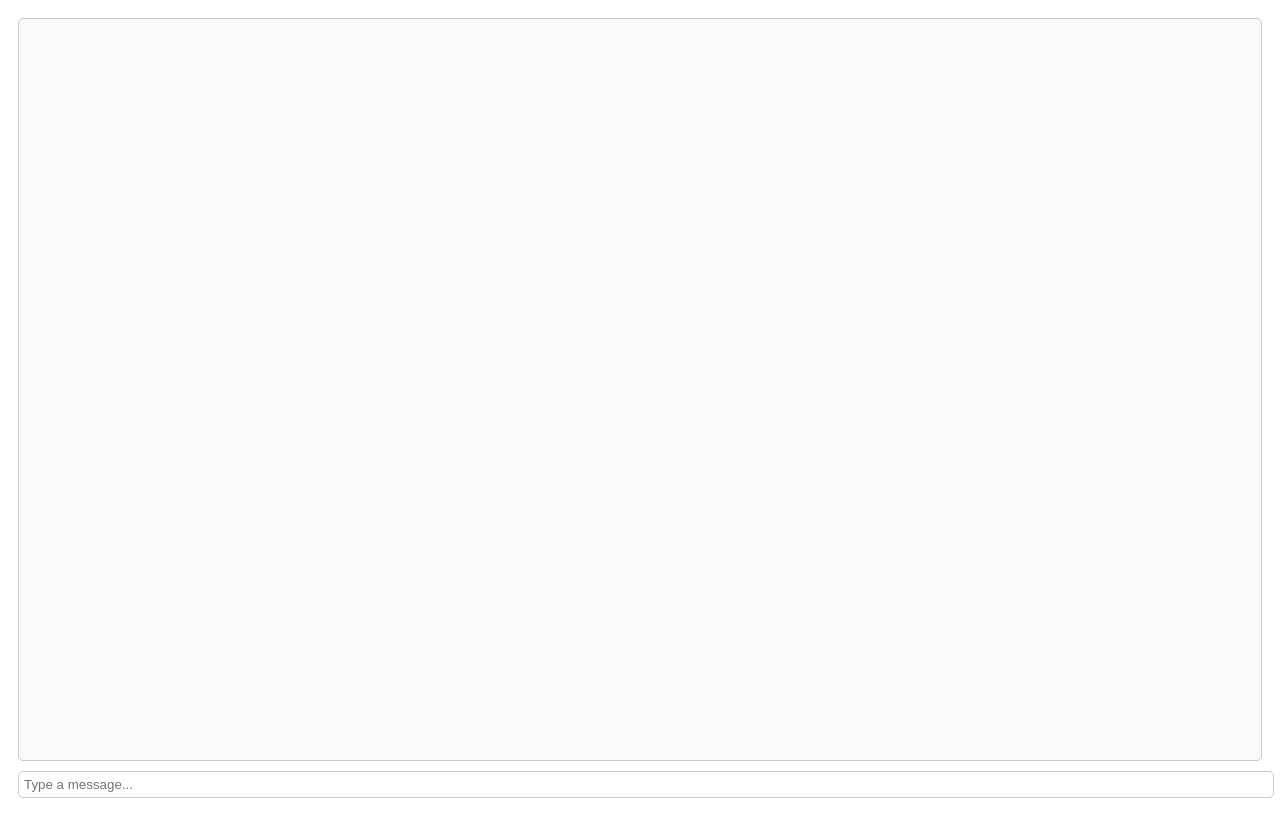
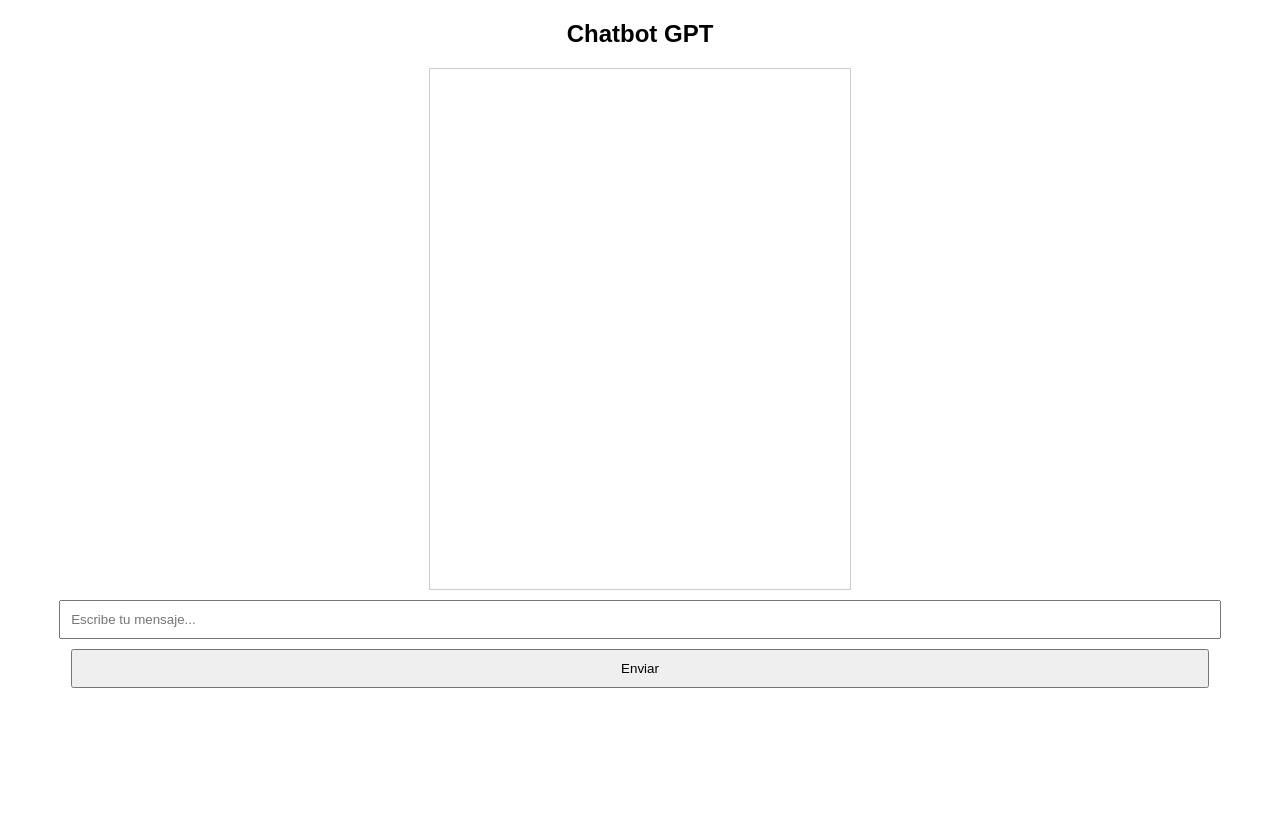
Before and after one commit to vecoin/jshosting, a plain HTML site: page index.html in a window 1280 px wide. Drawn offline with Linux system fonts and the light colour scheme.

Commit message:
Update index.html

```diff
--- a/index.html
+++ b/index.html
@@ -1,62 +1,23 @@
 <!DOCTYPE html>
-<html lang="en">
+<html lang="es">
 <head>
     <meta charset="UTF-8">
     <meta name="viewport" content="width=device-width, initial-scale=1.0">
-    <title>Chatbot</title>
+    <title>Chatbot GPT</title>
     <style>
-        body {
-            font-family: Arial, sans-serif;
-            display: flex;
-            flex-direction: column;
-            height: 100vh;
-            padding: 10px;
-            box-sizing: border-box;
-        }
-        #chatbox {
-            flex-grow: 1;
-            overflow-y: auto;
-            border: 1px solid #ccc;
-            padding: 10px;
-            border-radius: 5px;
-            background: #f9f9f9;
-        }
-        #chat-input {
-            width: 100%;
-            padding: 5px;
-            margin-top: 10px;
-            border: 1px solid #ccc;
-            border-radius: 5px;
-        }
+        body { font-family: Arial, sans-serif; text-align: center; }
+        #chatbox { width: 90%; max-width: 400px; height: 500px; border: 1px solid #ccc; overflow-y: auto; padding: 10px; margin: auto; }
+        input, button { width: 90%; padding: 10px; margin-top: 10px; }
     </style>
 </head>
 <body>
+
+    <h2>Chatbot GPT</h2>
     <div id="chatbox"></div>
-    <input type="text" id="chat-input" placeholder="Type a message...">
+    <input type="text" id="userInput" placeholder="Escribe tu mensaje...">
+    <button onclick="sendMessage()">Enviar</button>
 
-    <script>
-        let chatbox = document.getElementById("chatbox");
-        let inputField = document.getElementById("chat-input");
+<script src="https://luciano234.github.io/jshosting/chatbot.js" defer></script>
 
-        inputField.addEventListener("keypress", function(event) {
-            if (event.key === "Enter") {
-                let message = inputField.value;
-                inputField.value = "";
 
-                let userMessage = document.createElement("div");
-                userMessage.textContent = "User: " + message;
-                chatbox.appendChild(userMessage);
-            }
-        });
-
-        // Receive messages from the main page
-        window.addEventListener("message", function(event) {
-            if (event.data.text) {
-                let botMessage = document.createElement("div");
-                botMessage.textContent = "Bot: " + event.data.text;
-                chatbox.appendChild(botMessage);
-            }
-        }, false);
-    </script>
 </body>
-</html>
```
